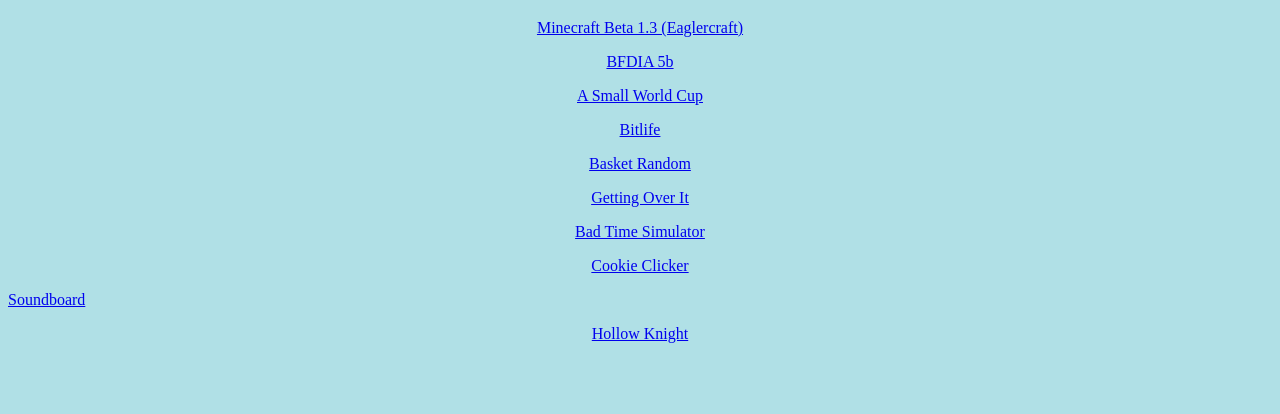
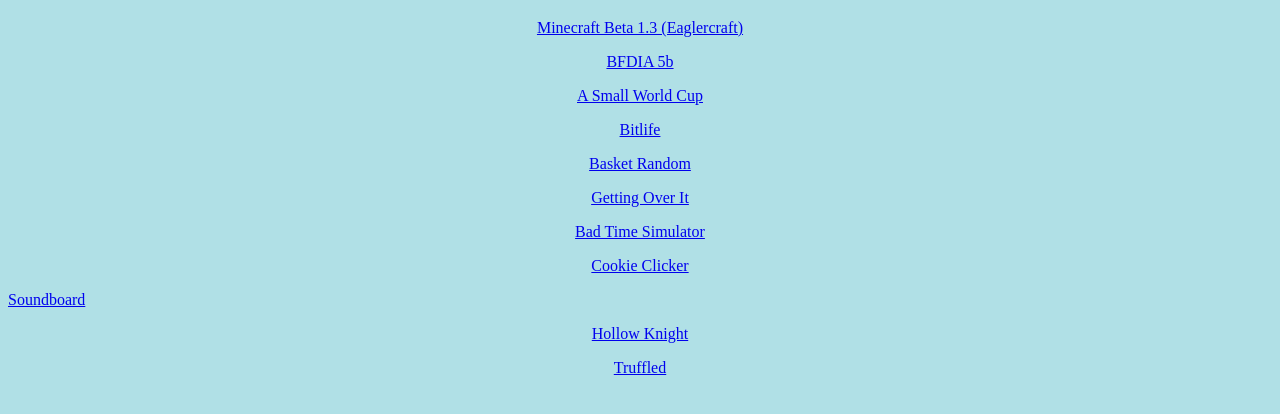
Before and after one commit to Unblocked-Math/Unblocked-Math.github.io, a plain HTML site: page home.html in a window 1280 px wide. Shown: the part 62-476 px from the top of the page. Drawn offline with Linux system fonts and the light colour scheme.

Commit message:
added more sites

```diff
--- a/home.html
+++ b/home.html
@@ -16,6 +16,7 @@
     <p style = "text-align:center"><a href = "cookie-clicker">Cookie Clicker</a></p
     <p style = "text-align:center"><a href = "board">Soundboard</a></p>
     <p style = "text-align:center"><a href = "hollow-knight">Hollow Knight</a></p>
+    <p style = "text-align:center"><a href = "truffled">Truffled</a></p>
   </body>
 
 
```
